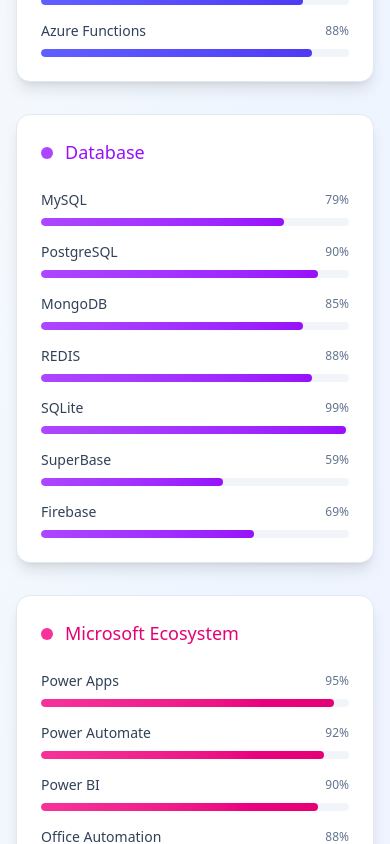
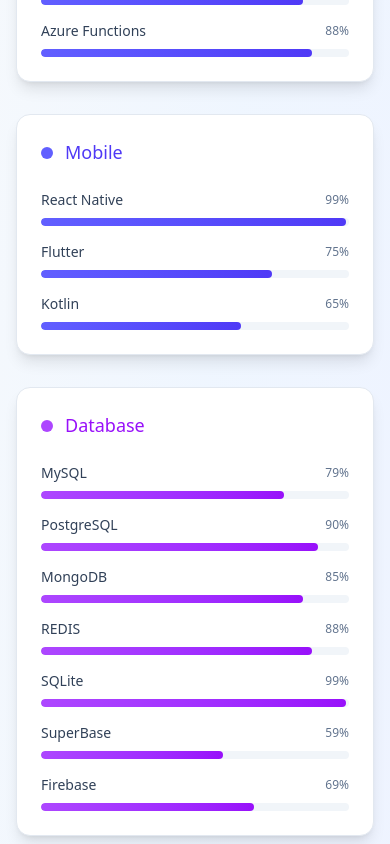
Before and after one commit to Snailkingston/my-portfolio, a React (Vite) app: page / in a window 390 px wide. Shown: the part 3800-4644 px from the top of the page. Built offline with nearby package versions, Linux system fonts and the light colour scheme.

Commit message:
added mobile stacks

```diff
--- a/src/components/Skills.tsx
+++ b/src/components/Skills.tsx
@@ -28,6 +28,15 @@
         { name: 'REST APIs', level: 95 },
         { name: 'GraphQL', level: 85 },
         { name: 'Azure Functions', level: 88 },
+      ],
+    },
+    {
+      categoryKey: 'skills.categories.mobile',
+      color: 'indigo',
+      skills: [
+        {name : 'React Native', level : 99},
+        {name : 'Flutter', level :75},
+        {name : 'Kotlin', level :65}
       ],
     },
     {
--- a/src/locales/en/translation.json
+++ b/src/locales/en/translation.json
@@ -65,6 +65,7 @@
     "categories": {
       "frontend": "Frontend",
       "backend": "Backend",
+      "mobile" : "Mobile",
       "database": "Database",
       "microsoft": "Microsoft Ecosystem",
       "cloud": "Cloud & DevOps",
--- a/src/locales/fr/translation.json
+++ b/src/locales/fr/translation.json
@@ -65,6 +65,7 @@
     "categories": {
       "frontend": "Frontend",
       "backend": "Backend",
+      "mobile": "Mobile",
       "database": "Base de données",
       "microsoft": "Écosystème Microsoft",
       "cloud": "Cloud & DevOps",
```
